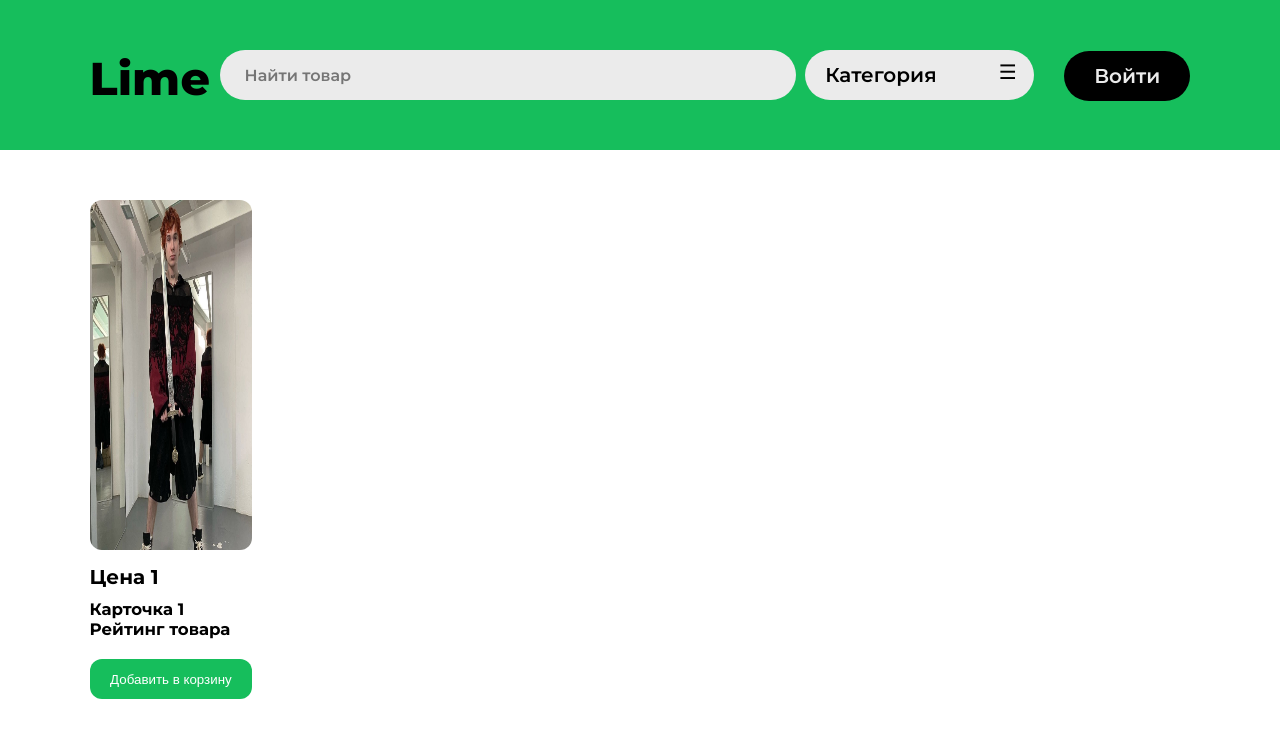
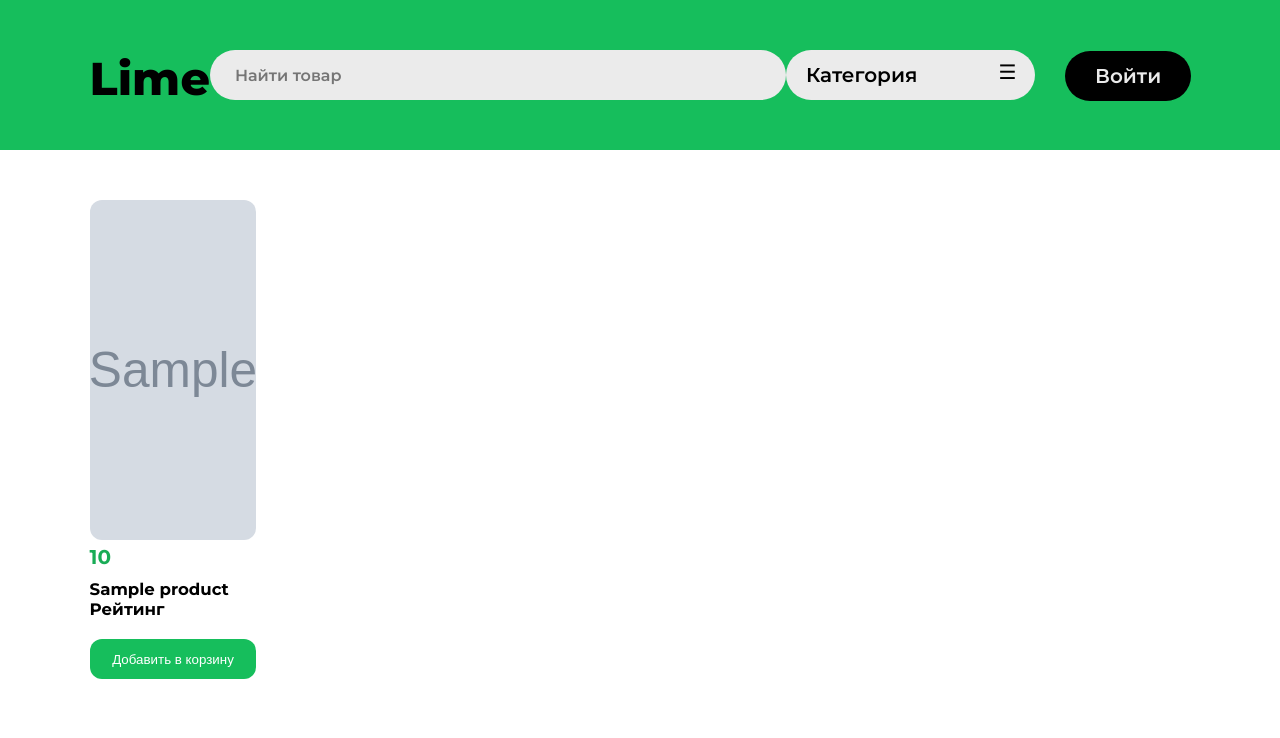
Before and after one commit to hades-ray/lime, a PHP site: page / in a window 1280 px wide. Shown: the top 738 px of the page. Run offline with PHP 8.4, Linux system fonts and the light colour scheme; tables that the repository leaves empty hold one stand-in row (values such as "Sample post"); grey boxes marked "Sample" are stand-in pictures.

Commit message:
Add files via upload

```diff
--- a/database/users_structure.sql
+++ b/database/users_structure.sql
@@ -7,6 +7,7 @@ CREATE TABLE IF NOT EXISTS `magazine` (
   UNIQUE KEY `title` (`title`),
   UNIQUE KEY `owner` (`owner`)
 ) ENGINE=InnoDB DEFAULT CHARSET=utf8mb4 COLLATE=utf8mb4_general_ci;
+
 
 CREATE TABLE IF NOT EXISTS `products` (
   `id` int(13) NOT NULL AUTO_INCREMENT,
@@ -19,6 +20,7 @@ CREATE TABLE IF NOT EXISTS `products` (
   PRIMARY KEY (`id`)
 ) ENGINE=InnoDB DEFAULT CHARSET=utf8mb4 COLLATE=utf8mb4_general_ci;
 
+
 CREATE TABLE IF NOT EXISTS `users` (
   `id` int(11) NOT NULL AUTO_INCREMENT,
   `username` text NOT NULL,
@@ -30,5 +32,6 @@ CREATE TABLE IF NOT EXISTS `users` (
   UNIQUE KEY `username` (`username`) USING HASH
 ) ENGINE=InnoDB DEFAULT CHARSET=utf8mb4 COLLATE=utf8mb4_general_ci;
 
+
 INSERT INTO `users` (`id`, `username`, `phone`, `avatar`, `role`) VALUES
-(1, 'hadesray', '+79538458598', 'hadesray_1770566400.jpg', 'user');
+(1, 'hadesray', '+79538458598', 'default_avatar.jpg', 'user');
--- a/index.php
+++ b/index.php
@@ -6,6 +6,12 @@
     // Проверяем, авторизован ли пользователь
     $isLoggedIn = isset($_SESSION['username']);
     $username = $isLoggedIn ? $_SESSION['username'] : '';
+
+    // Получаем товары этого магазина по ID
+    $query=("SELECT * FROM products");
+    $stmt = $db->prepare($query);
+    $stmt->execute();
+    $products_result = $stmt->get_result();
 ?>
 
 <!DOCTYPE html>
@@ -54,19 +60,30 @@
         </div>
     </div> -->
     <div class="products">
+        <?php
+        if ($products_result->num_rows > 0) {
+            while ($product = $products_result->fetch_assoc()) {
+        ?>
         <div class="card">
             <a href="#"> <!--ссылка на товар-->
                 <div id="top-content">
-                    <img src="img/9.jpg" alt="Фото товара">
+                    <img src="uploads/products/<?php echo htmlspecialchars($product['photo']) ?>" alt="Фото товара">
                 </div>
                 <div id="bottom-content">
-                    <h4 id="sale">Цена 1</h4>
-                    <h5 id="name">Карточка 1</h5>
-                    <h5 id="rate">Рейтинг товара</h5>
+                    <h4 id="sale"><?php echo htmlspecialchars($product['price']) ?></h4>
+                    <h5 id="name"><?php echo htmlspecialchars($product['title']) ?></h5>
+                    <h5 id="rate">Рейтинг</h5>
                 </div>
             </a>
             <button id="basket">Добавить в корзину</button> <!--кнопка добавления товара в корзину-->
         </div>
+        <?php
+        }
+            } else {
+            echo "<h3 id='empty'>В этом магазине пока нет товаров</h3>";
+        }
+        $stmt->close();
+        ?>
     </div>
 </body>
 </html>
--- a/magazine.php
+++ b/magazine.php
@@ -70,7 +70,7 @@
             <?php
             }
                 } else {
-                echo "<p>В этом магазине пока нет товаров</p>";
+                echo "<h3 id='empty'>В этом магазине пока нет товаров</h3>";
             }
             $stmt->close();
             ?>
--- a/style/magazine.css
+++ b/style/magazine.css
@@ -112,3 +112,9 @@ header {
 .right-content p {
     padding-bottom: 25px;
 }
+
+#empty {
+    width: 90%;
+    margin-left: 5%;
+    padding-bottom: 50px;
+}
--- a/style/main.css
+++ b/style/main.css
@@ -81,7 +81,7 @@ select {
     border: none;
     border-radius: 50px;
     padding-left: 20px;
-    padding-right: 25px;
+    padding-right: 45px;
     -webkit-appearance: none;
     -moz-appearance: none;
     appearance: none;
@@ -132,17 +132,29 @@ select {
     margin-top: 50px;
     display: grid;
     grid-template-columns: repeat(6, 1fr);
-    gap: 25px;
+    gap: 20px;
+}
+
+#top-content {
+    overflow: hidden;
+    display: inline-block;
+    height: 340px;
+    width: 100%;
+    border-radius: 12px;
 }
 
 #top-content img {
-    height: 350px;
     width: 100%;
-    border-radius: 12px;
-    margin-bottom: 10px;
+    height: 100%;
+    transition: all 500ms;
+}
+
+#top-content img:hover {
+    transform: scale(1.1);
 }
 
 #sale {
+    color: #19ac56;
     margin-bottom: 10px;
 }
 
```
Also changed, not shown: register.php (+31 -6 lines).
